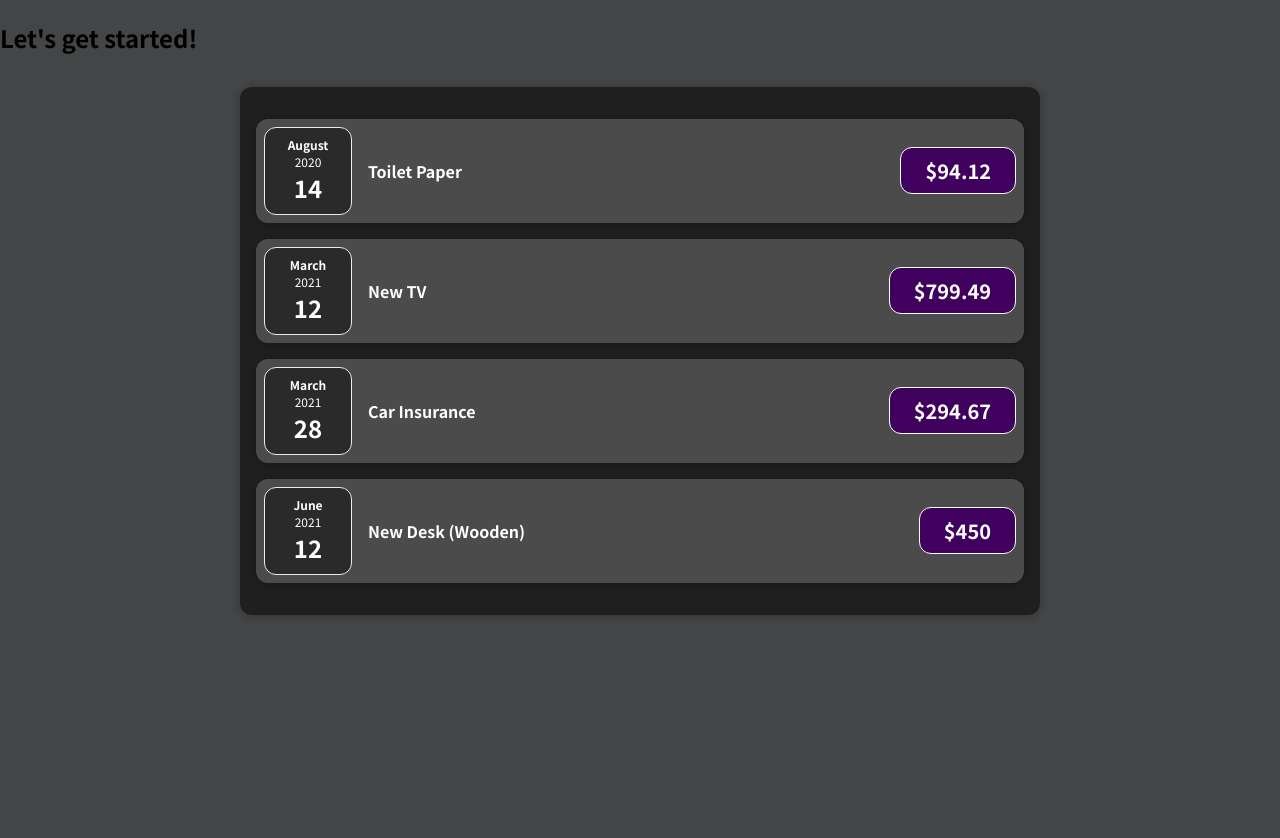
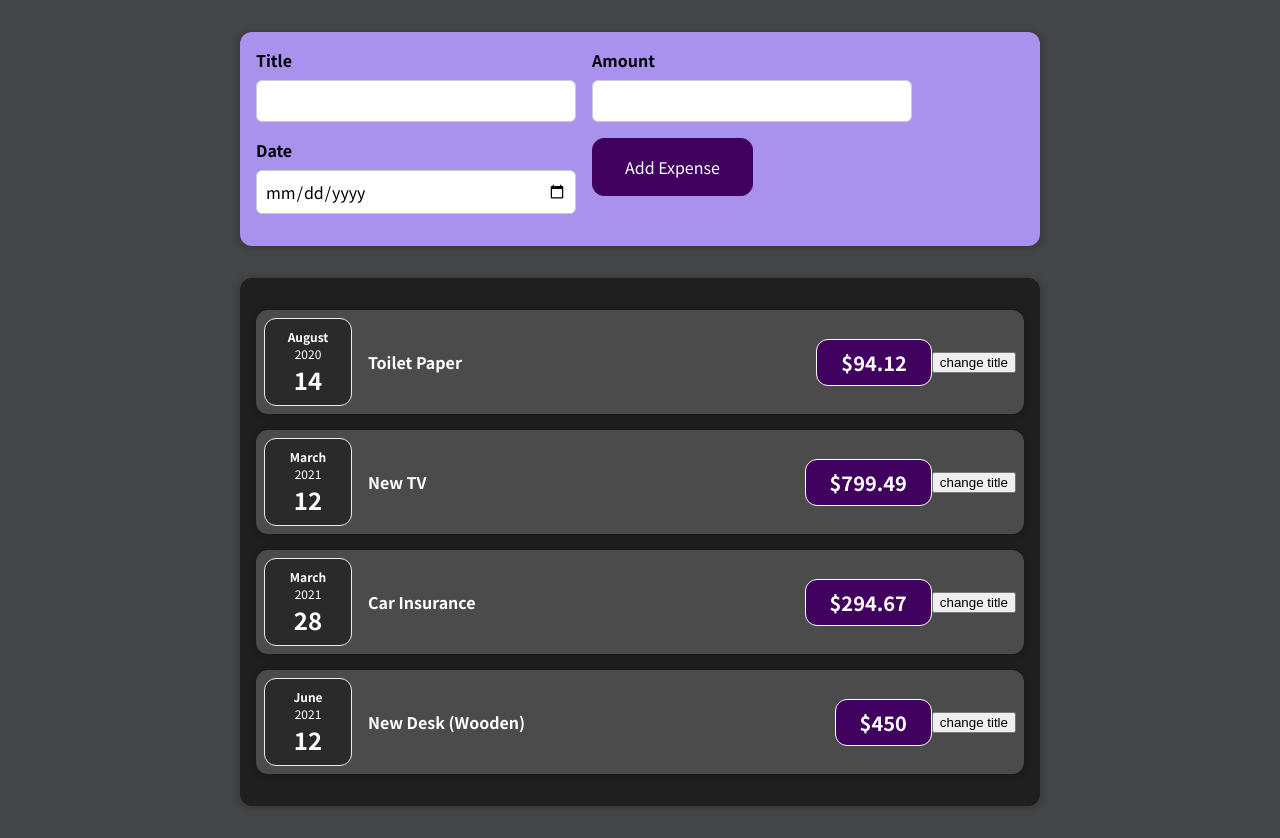
Before and after one commit to AyaMalek2/React-getting-started, a React (Create React App) app: page / in a window 1280 px wide. Before the commit the page ends 800 px from the top, so only its background shows below. Built offline with nearby package versions, Linux system fonts and the light colour scheme.

Commit message:
multiple states

```diff
--- a/src/App.js
+++ b/src/App.js
@@ -1,4 +1,5 @@
 import Expenses from "./components/Expenses/Expenses";
+import NewExpense from "./components/NewExpense/NewExpense";
 // "./components/Expenses";
 
 function App() {
@@ -34,7 +35,8 @@
 
   return (
     <div>
-      <h2>Let's get started!</h2>
+      {/* <h2>Let's get started!</h2> */}
+      <NewExpense />
       <Expenses items={expenses} />
     </div>
   );
--- a/src/components/Expenses/ExpenseDate.js
+++ b/src/components/Expenses/ExpenseDate.js
@@ -1,7 +1,6 @@
 import "./ExpenseDate.css";
 
 export default function ExpenseDate(props) {
-  console.log("date", props);
   //props is an object(key: attribute spicified in the jsx in the parent, value )
   const month = props.date.toLocaleDateString("en-US", { month: "long" });
   const year = props.date.getFullYear();
--- a/src/components/Expenses/ExpenseItem.js
+++ b/src/components/Expenses/ExpenseItem.js
@@ -2,20 +2,23 @@
 import "./ExpenseItem.css";
 import ExpenseDate from "./ExpenseDate";
 import Card from "../UI/Card";
-// "./Card";
+import { useState } from "react";
 
 // export default
 const ExpenseItem = (props) => {
-  //   return <h2>ExpenseItem works!</h2>;
-  const expenseDate = new Date(2021, 8, 5).toLocaleDateString(); //Sep 5 2021
-  const expenseTitle = "car insurance";
-  const expensePrice = 290;
-  console.log("item: ", props);
+  const [title, setTitle] = useState(props.title);
+
+  const clickHandler = () => {
+    setTitle("updated");
+    console.log(title);
+  };
+
   return (
     <Card className="expense-item">
       <ExpenseDate date={props.date} />
-      <h2 className="expense-item__description">{props.title}</h2>
+      <h2 className="expense-item__description">{title}</h2>
       <div className="expense-item__price">${props.amount}</div>
+      <button onClick={clickHandler}>change title</button>
     </Card>
   );
 };
--- /dev/null
+++ b/src/components/NewExpense/ExpenseForm.css
@@ -0,0 +1,26 @@
+.new-expense__controls {
+  display: flex;
+  flex-wrap: wrap;
+  gap: 1rem;
+  margin-bottom: 1rem;
+  text-align: left;
+}
+
+.new-expense__control label {
+  font-weight: bold;
+  margin-bottom: 0.5rem;
+  display: block;
+}
+
+.new-expense__control input {
+  font: inherit;
+  padding: 0.5rem;
+  border-radius: 6px;
+  border: 1px solid #ccc;
+  width: 20rem;
+  max-width: 100%;
+}
+
+.new-expense__actions {
+  text-align: right;
+}
--- /dev/null
+++ b/src/components/NewExpense/ExpenseForm.js
@@ -0,0 +1,47 @@
+import "./ExpenseForm.css";
+import { useState } from "react";
+
+const ExpenseForm = () => {
+  const [enteredTitle, setEnteredTitle] = useState("");
+  const [enteredAmount, setEnteredAmount] = useState("");
+  //initialized as string because the target value is string
+  const [enteredDate, setEnteredDate] = useState("");
+
+  const titleChangeHandler = (event) => setEnteredTitle(event.target.value);
+  const amountChangeHandler = (event) => setEnteredAmount(event.target.value);
+  const dateChangeHandler = (event) => setEnteredDate(event.target.value);
+
+  return (
+    <form>
+      <div className="new-expense__controls">
+        <div className="new-expense__control">
+          <label>Title</label>
+          <input type="text" onChange={titleChangeHandler} />
+        </div>
+        <div className="new-expense__control">
+          <label>Amount</label>
+          <input
+            type="number"
+            min="0.01"
+            step="0.1"
+            onChange={amountChangeHandler}
+          />
+        </div>
+        <div className="new-expense__control">
+          <label>Date</label>
+          <input
+            type="date"
+            min="2019-01-01"
+            max="2022-01-01"
+            onChange={dateChangeHandler}
+          />
+        </div>
+        <div className="new-expense__actions">
+          <button type="submit">Add Expense</button>
+        </div>
+      </div>
+    </form>
+  );
+};
+
+export default ExpenseForm;
--- /dev/null
+++ b/src/components/NewExpense/NewExpense.css
@@ -0,0 +1,38 @@
+.new-expense {
+  background-color: #a892ee;
+  padding: 1rem;
+  margin: 2rem auto;
+  width: 50rem;
+  max-width: 95%;
+  border-radius: 12px;
+  text-align: center;
+  box-shadow: 0 1px 8px rgba(0, 0, 0, 0.25);
+}
+
+.new-expense button {
+  font: inherit;
+  cursor: pointer;
+  padding: 1rem 2rem;
+  border: 1px solid #40005d;
+  background-color: #40005d;
+  color: white;
+  border-radius: 12px;
+  margin-right: 1rem;
+}
+
+.new-expense button:hover,
+.new-expense button:active {
+  background-color: #510674;
+  border-color: #510674;
+}
+
+.new-expense button.alternative {
+  color: #220131;
+  border-color: transparent;
+  background-color: transparent;
+}
+
+.new-expense button.alternative:hover,
+.new-expense button.alternative:active {
+  background-color: #ddb3f8;
+}
--- /dev/null
+++ b/src/components/NewExpense/NewExpense.js
@@ -0,0 +1,12 @@
+import "./NewExpense.css";
+import ExpenseForm from "./ExpenseForm";
+
+const NewExpense = () => {
+  return (
+    <div className="new-expense">
+      <ExpenseForm />
+    </div>
+  );
+};
+
+export default NewExpense;
```
